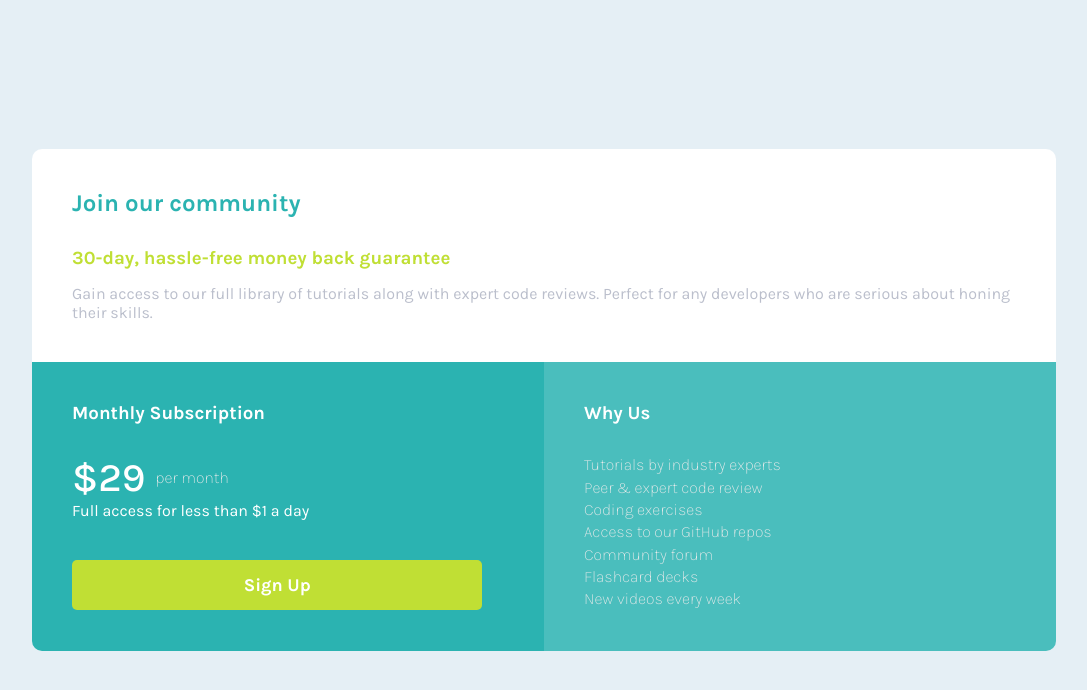
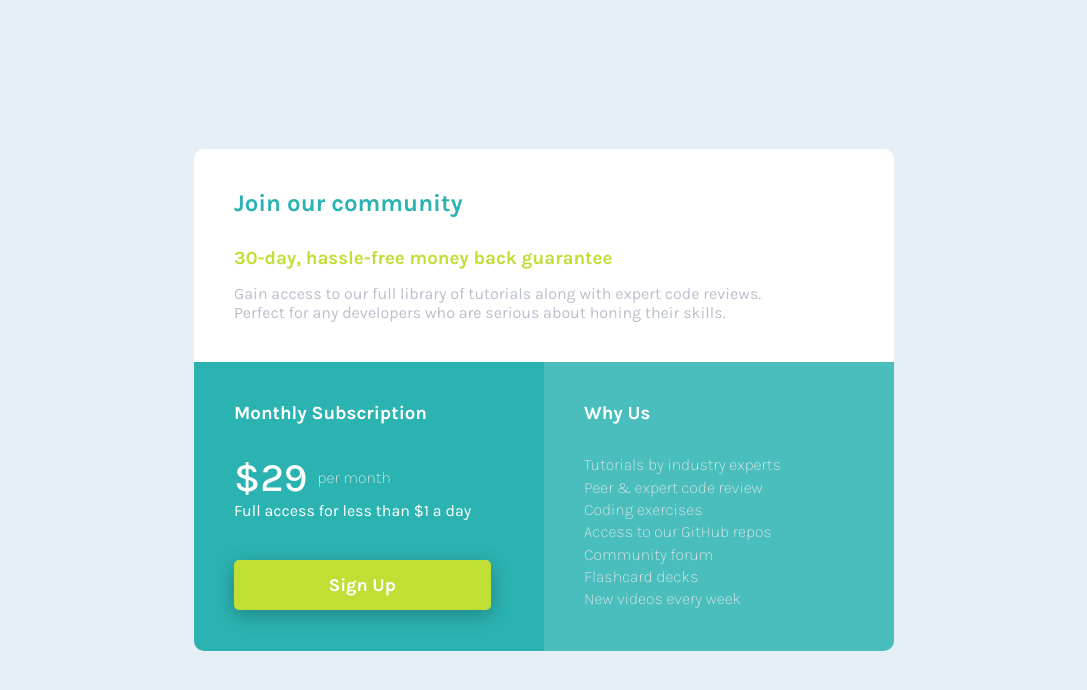
Before and after one commit to Moustafa-Yasser/single-price-grid-component-master, a plain HTML site: page index.html in a window 1280 px wide. Shown: the whole page, without its empty margins (96-1183 px from the left). Drawn offline with Linux system fonts and the light colour scheme.

Commit message:
fix width main element and fix some pugs for perfct pixel

```diff
--- a/main.scss
+++ b/main.scss
@@ -19,12 +19,13 @@ body {
   color: #fff;
   @include flex-box();
   main {
-    width: 80%;
+    width: 700px;
     display: grid;
     grid-template-columns: repeat(2, 1fr);
     @include media(mobile) {
       grid-template-columns: auto;
       padding: 60px 0px;
+      width: 85%;
     };
     border-radius: 10px;
     overflow: hidden;
@@ -54,6 +55,7 @@ body {
       }
       article {
         color: #bbbfcc;
+        width: 90%;
       }
   }
     section.bottom-left {
@@ -79,6 +81,8 @@ button {
     font-size: 18px;
     border-radius: 5px;
     margin-top: 40px;
+    box-shadow: 0px 5px 20px 0 #00000042;
+    cursor: pointer;
 }
   }
     section.bottom-right {
```
Also changed, not shown: main.css, 1 other file.
